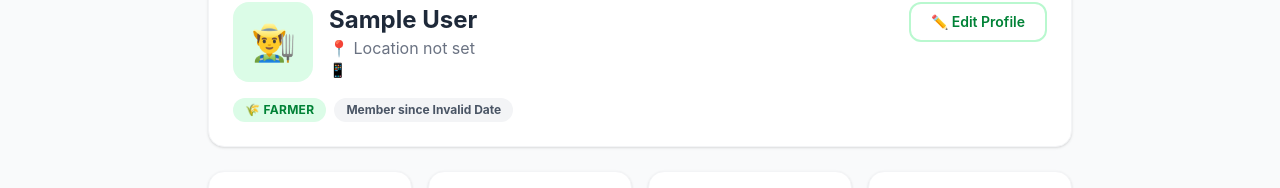
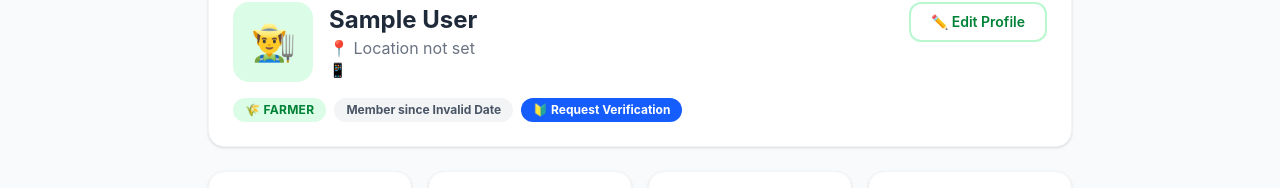
Before and after one commit to maruthipratap/FreshRoots, a React app in the folder frontend/: page /farmer/profile in a window 1280 px wide. Shown: the part 183-371 px from the top of the page. Built offline with nearby package versions, Linux system fonts and the light colour scheme; no server answers; sample sign-in values are in the browser's storage; the HTML template or start-up script is replaced by a standard one.

Commit message:
feat: farmer verification badge - frontend complete

```diff
--- a/frontend/src/components/ProductCard.jsx
+++ b/frontend/src/components/ProductCard.jsx
@@ -11,13 +11,12 @@ const categoryEmoji = {
 }
 
 export default function ProductCard({ product }) {
-  console.log(product.name, product.images)
   const emoji = categoryEmoji[product.category] || '🌿'
 
   return (
     <div className="bg-white rounded-2xl shadow-sm border border-gray-100 p-5 flex flex-col hover:shadow-md transition hover:-translate-y-1">
 
-      {/* Emoji placeholder */}
+      {/* Image or emoji */}
       <div className="w-full h-36 bg-green-50 rounded-xl flex items-center justify-center text-6xl mb-4 overflow-hidden">
         {product.images && product.images.length > 0 && product.images[0] ? (
           <img
@@ -53,11 +52,18 @@ export default function ProductCard({ product }) {
           📦 {product.quantityAvailable} {product.unit} available
         </div>
 
-        {/* Farmer info */}
+        {/* Farmer info + Verified badge */}
         {product.farmerId && (
-          <div className="text-sm text-gray-500 mb-4">
-            👨‍🌾 {product.farmerId.name}
-            {product.farmerId.location && ` · 📍 ${product.farmerId.location}`}
+          <div className="flex items-center gap-2 flex-wrap mb-4">
+            <span className="text-sm text-gray-500">
+              👨‍🌾 {product.farmerId.name}
+              {product.farmerId.location && ` · 📍 ${product.farmerId.location}`}
+            </span>
+            {product.farmerId.isVerified && (
+              <span className="inline-flex items-center gap-1 bg-green-100 text-green-700 text-xs px-2 py-0.5 rounded-full font-semibold">
+                ✅ Verified
+              </span>
+            )}
           </div>
         )}
       </div>
--- a/frontend/src/pages/FarmerProfilePage.jsx
+++ b/frontend/src/pages/FarmerProfilePage.jsx
@@ -1,6 +1,6 @@
 import { useState, useEffect } from 'react'
 import { useAuth } from '../context/AuthContext'
-import { getProductsByFarmer, getFarmerOrders } from '../services/api'
+import { getProductsByFarmer, getFarmerOrders, requestVerification } from '../services/api'
 import { Link } from 'react-router-dom'
 import toast from 'react-hot-toast'
 import api from '../services/api'
@@ -12,6 +12,7 @@ export default function FarmerProfilePage() {
   const [loading, setLoading] = useState(true)
   const [editing, setEditing] = useState(false)
   const [saving, setSaving] = useState(false)
+  const [verificationStatus, setVerificationStatus] = useState(user.verificationStatus || 'none')
   const [form, setForm] = useState({
     name: user.name,
     location: user.location || ''
@@ -44,7 +45,6 @@ export default function FarmerProfilePage() {
     setSaving(true)
     try {
       const res = await api.patch(`/auth/profile`, form)
-      // Update user in context + localStorage
       login(res.data, token)
       toast.success('Profile updated! ✅')
       setEditing(false)
@@ -55,11 +55,20 @@ export default function FarmerProfilePage() {
     }
   }
 
-  // Stats calculations
+  const handleRequestVerification = async () => {
+    try {
+      await requestVerification()
+      setVerificationStatus('pending')
+      toast.success('Verification requested! We will review your profile. ✅')
+    } catch (err) {
+      toast.error(err.response?.data?.message || 'Failed to request verification')
+    }
+  }
+
+  // Stats
   const totalRevenue = orders
     .filter(o => o.paymentStatus === 'paid')
     .reduce((sum, o) => sum + o.totalPrice, 0)
-
   const completedOrders = orders.filter(o => o.status === 'completed').length
   const pendingOrders = orders.filter(o => o.status === 'pending').length
 
@@ -104,7 +113,20 @@ export default function FarmerProfilePage() {
                 </div>
               ) : (
                 <>
+                  <div className="flex items-center gap-2 flex-wrap">
                     <h2 className="text-2xl font-bold text-gray-800">{user.name}</h2>
+                    {/* Verification badge next to name */}
+                    {verificationStatus === 'verified' && (
+                      <span className="inline-flex items-center gap-1 bg-green-100 text-green-700 text-xs font-bold px-3 py-1 rounded-full">
+                        ✅ Verified
+                      </span>
+                    )}
+                    {verificationStatus === 'pending' && (
+                      <span className="inline-flex items-center gap-1 bg-yellow-100 text-yellow-700 text-xs font-bold px-3 py-1 rounded-full">
+                        ⏳ Pending
+                      </span>
+                    )}
+                  </div>
                   <p className="text-gray-500">📍 {user.location || 'Location not set'}</p>
                   <p className="text-gray-500 text-sm">📱 {user.phoneNumber}</p>
                 </>
@@ -144,14 +166,42 @@ export default function FarmerProfilePage() {
           </div>
         </div>
 
-        {/* Role badge */}
-        <div className="mt-4 flex gap-2">
+        {/* Role badge + Verification status */}
+        <div className="mt-4 flex gap-2 flex-wrap items-center">
           <span className="bg-green-100 text-green-700 text-xs font-bold px-3 py-1 rounded-full uppercase tracking-wide">
             🌾 Farmer
           </span>
           <span className="bg-gray-100 text-gray-600 text-xs font-bold px-3 py-1 rounded-full">
             Member since {new Date(user.createdAt).toLocaleDateString('en-IN', { month: 'long', year: 'numeric' })}
           </span>
+
+          {/* Verification action */}
+          {verificationStatus === 'none' && (
+            <button
+              onClick={handleRequestVerification}
+              className="bg-blue-600 hover:bg-blue-700 text-white text-xs font-bold px-3 py-1 rounded-full transition"
+            >
+              🔰 Request Verification
+            </button>
+          )}
+          {verificationStatus === 'pending' && (
+            <span className="bg-yellow-100 text-yellow-700 text-xs font-bold px-3 py-1 rounded-full">
+              ⏳ Verification Under Review
+            </span>
+          )}
+          {verificationStatus === 'verified' && (
+            <span className="bg-green-600 text-white text-xs font-bold px-3 py-1 rounded-full">
+              ✅ Verified Farmer
+            </span>
+          )}
+          {verificationStatus === 'rejected' && (
+            <button
+              onClick={handleRequestVerification}
+              className="bg-red-500 hover:bg-red-600 text-white text-xs font-bold px-3 py-1 rounded-full transition"
+            >
+              ❌ Rejected — Try Again
+            </button>
+          )}
         </div>
       </div>
 
@@ -174,9 +224,7 @@ export default function FarmerProfilePage() {
       {/* Active Products */}
       <div className="bg-white rounded-2xl shadow-sm border border-gray-100 p-6 mb-6">
         <div className="flex items-center justify-between mb-4">
-          <h3 className="text-lg font-bold text-gray-800">
-            My Products ({products.length})
-          </h3>
+          <h3 className="text-lg font-bold text-gray-800">My Products ({products.length})</h3>
           <Link
             to="/farmer/add-product"
             className="text-sm bg-green-700 hover:bg-green-800 text-white px-4 py-2 rounded-xl font-semibold transition"
@@ -184,7 +232,6 @@ export default function FarmerProfilePage() {
             + Add New
           </Link>
         </div>
-
         {products.length === 0 ? (
           <div className="text-center py-8 text-gray-400">
             <div className="text-4xl mb-2">🌱</div>
@@ -193,17 +240,12 @@ export default function FarmerProfilePage() {
         ) : (
           <div className="space-y-3">
             {products.map((p) => (
-              <div
-                key={p._id}
-                className="flex items-center justify-between p-4 bg-gray-50 rounded-xl"
-              >
+              <div key={p._id} className="flex items-center justify-between p-4 bg-gray-50 rounded-xl">
                 <div className="flex-1">
                   <div className="flex items-center gap-2">
                     <span className="font-semibold text-gray-800">{p.name}</span>
                     <span className={`text-xs px-2 py-0.5 rounded-full font-semibold ${
-                      p.isActive
-                        ? 'bg-green-100 text-green-700'
-                        : 'bg-gray-100 text-gray-500'
+                      p.isActive ? 'bg-green-100 text-green-700' : 'bg-gray-100 text-gray-500'
                     }`}>
                       {p.isActive ? 'Active' : 'Inactive'}
                     </span>
@@ -227,18 +269,13 @@ export default function FarmerProfilePage() {
       {/* Recent Orders */}
       <div className="bg-white rounded-2xl shadow-sm border border-gray-100 p-6">
         <div className="flex items-center justify-between mb-4">
-          <h3 className="text-lg font-bold text-gray-800">
-            Recent Orders
-          </h3>
-          <span className="text-sm text-gray-500">
+          <h3 className="text-lg font-bold text-gray-800">Recent Orders</h3>
           {pendingOrders > 0 && (
             <span className="bg-yellow-100 text-yellow-700 text-xs font-semibold px-3 py-1 rounded-full">
               ⏳ {pendingOrders} pending
             </span>
           )}
-          </span>
         </div>
-
         {orders.length === 0 ? (
           <div className="text-center py-8 text-gray-400">
             <div className="text-4xl mb-2">📋</div>
@@ -249,9 +286,7 @@ export default function FarmerProfilePage() {
             {orders.slice(0, 5).map((o) => (
               <div key={o._id} className="flex items-center justify-between p-4 bg-gray-50 rounded-xl">
                 <div>
-                  <div className="font-semibold text-gray-800 text-sm">
-                    {o.productId?.name}
-                  </div>
+                  <div className="font-semibold text-gray-800 text-sm">{o.productId?.name}</div>
                   <div className="text-xs text-gray-500 mt-1">
                     👤 {o.buyerId?.name} · ₹{o.totalPrice}
                   </div>
--- a/frontend/src/services/api.js
+++ b/frontend/src/services/api.js
@@ -33,5 +33,7 @@ export const getFarmerOrders = (farmerId) => api.get(`/orders/farmer/${farmerId}
 export const getBuyerOrders = (buyerId) => api.get(`/orders/buyer/${buyerId}`)
 export const updateOrderStatus = (id, status) => api.patch(`/orders/${id}/status`, { status })
 export const updatePaymentStatus = (id) => api.patch(`/orders/${id}/payment`)
+export const requestVerification = () => api.patch('/auth/request-verification')
+export const adminVerifyFarmer = (userId, status) => api.patch(`/auth/admin/verify/${userId}`, { status })
 
 export default api
```
Lines whose indentation alone changed are shown as unchanged.
